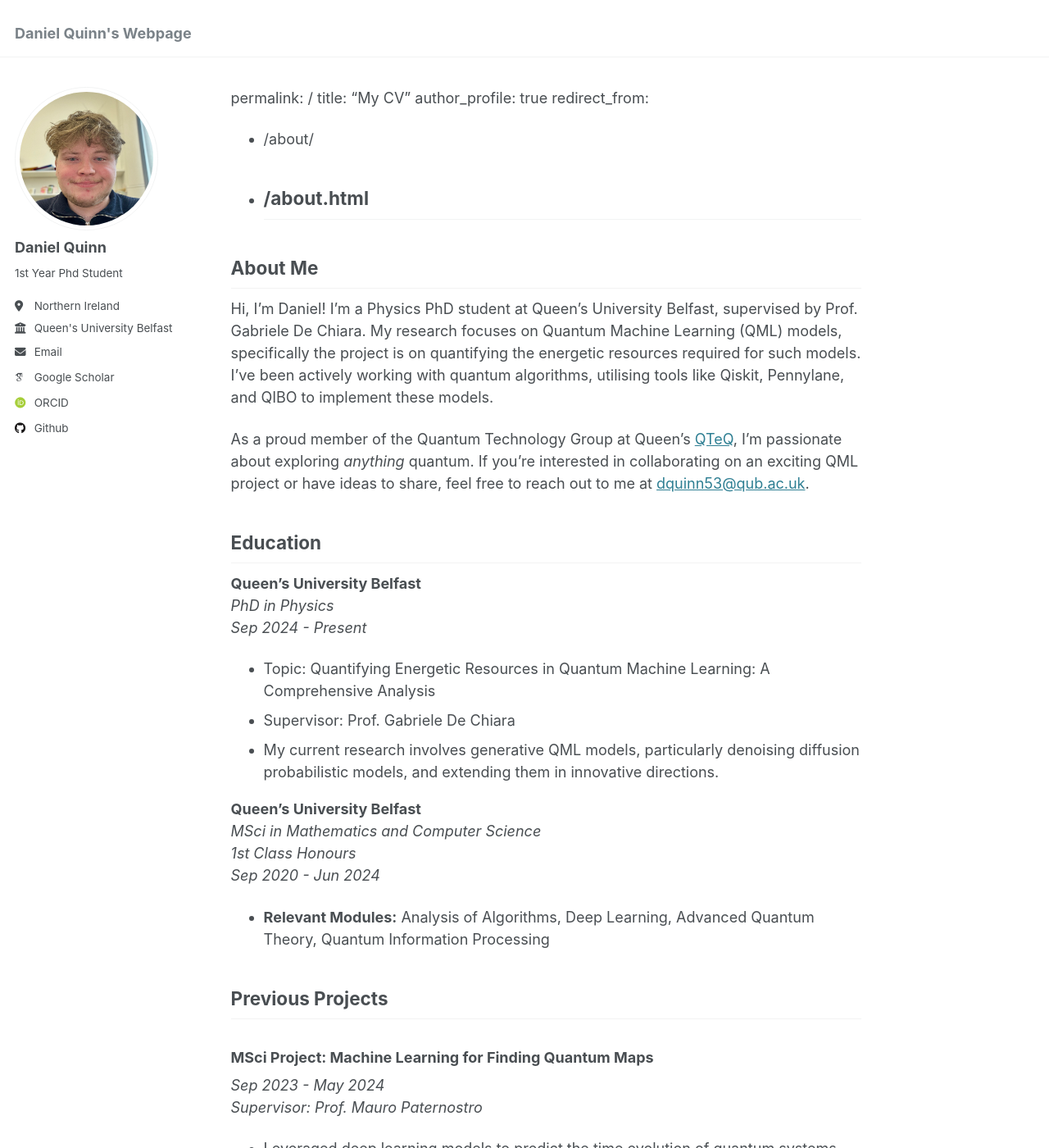
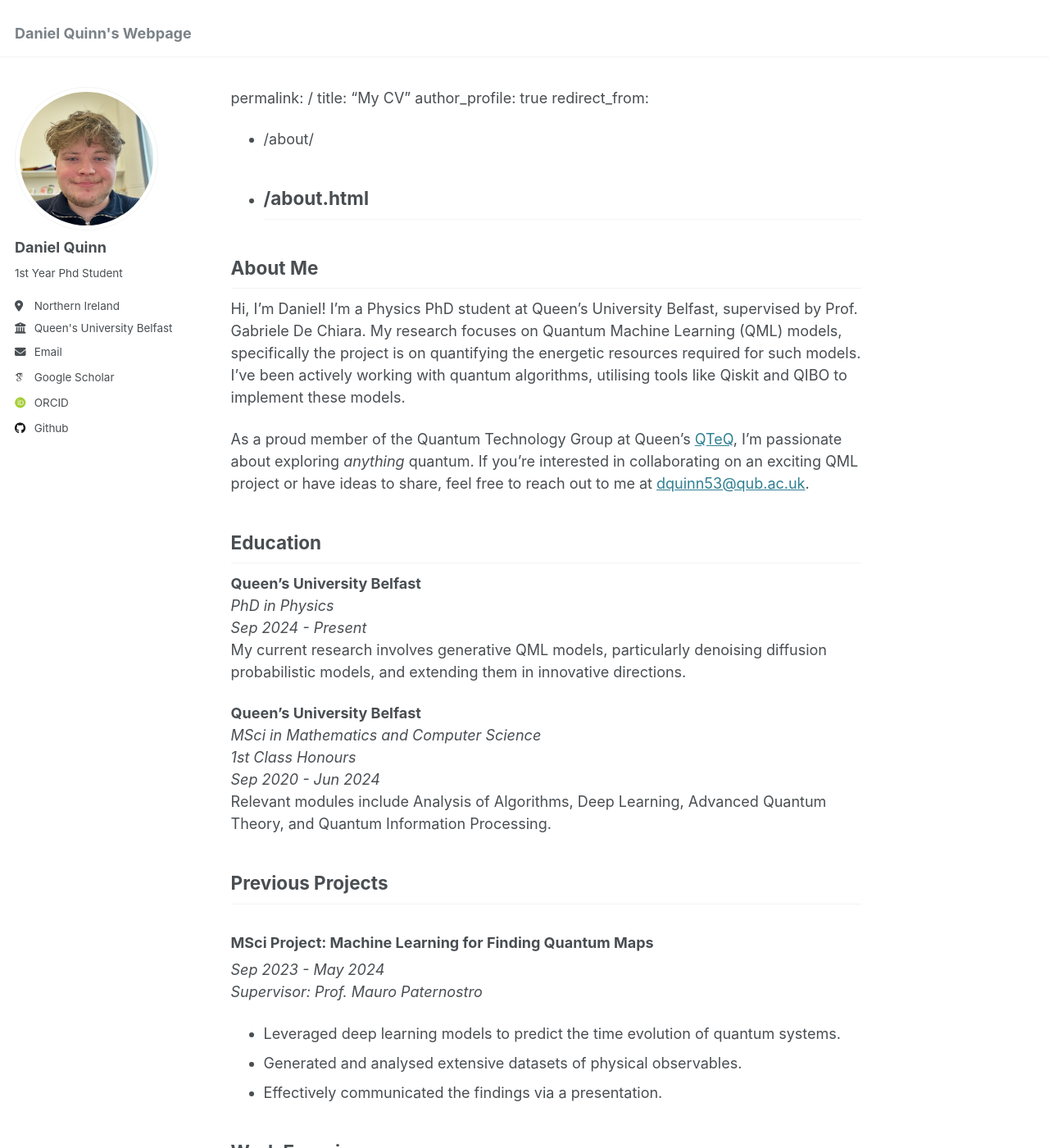
Before and after one commit to DanielQuinn53/DanielQuinn53.github.io, a Jekyll site: the page built from _pages/about.md, in a window 1280 px wide and 1400 px high. Shown: the whole window at 82% size. Built offline with Jekyll 4.4.1, drawn with Linux system fonts in a browser that asks for light colours; some web fonts are replaced; our own code applies the rules of GitHub Pages for plain Markdown files; some of the changed text lies outside the part shown.

Commit message:
Update about.md

```diff
--- a/_pages/about.md
+++ b/_pages/about.md
@@ -8,7 +8,7 @@ redirect_from:
 
 ## About Me
 
-Hi, I’m Daniel! I’m a Physics PhD student at Queen’s University Belfast, supervised by Prof. Gabriele De Chiara. My research focuses on Quantum Machine Learning (QML) models, specifically the project is on quantifying the energetic resources required for such models. I’ve been actively working with quantum algorithms, utilising tools like Qiskit, Pennylane, and QIBO to implement these models.
+Hi, I’m Daniel! I’m a Physics PhD student at Queen’s University Belfast, supervised by Prof. Gabriele De Chiara. My research focuses on Quantum Machine Learning (QML) models, specifically the project is on quantifying the energetic resources required for such models. I’ve been actively working with quantum algorithms, utilising tools like Qiskit and QIBO to implement these models.
 
 As a proud member of the Quantum Technology Group at Queen’s [QTeQ](https://blogs.qub.ac.uk/qteq/), I’m passionate about exploring *anything* quantum. If you’re interested in collaborating on an exciting QML project or have ideas to share, feel free to reach out to me at [dquinn53@qub.ac.uk](mailto:dquinn53@qub.ac.uk).
 
@@ -17,16 +17,13 @@ As a proud member of the Quantum Technology Group at Queen’s [QTeQ](https://bl
 **Queen's University Belfast**
 *PhD in Physics*
 *Sep 2024 - Present*
-- Topic: Quantifying Energetic Resources in Quantum Machine Learning: A Comprehensive Analysis
-- Supervisor: Prof. Gabriele De Chiara
-- My current research involves generative QML models, particularly denoising diffusion probabilistic models, and extending them in innovative directions.
+My current research involves generative QML models, particularly denoising diffusion probabilistic models, and extending them in innovative directions.
 
 **Queen's University Belfast**
 *MSci in Mathematics and Computer Science*
 *1st Class Honours*
 *Sep 2020 - Jun 2024*
-
-- **Relevant Modules:** Analysis of Algorithms, Deep Learning, Advanced Quantum Theory, Quantum Information Processing
+Relevant modules include Analysis of Algorithms, Deep Learning, Advanced Quantum Theory, and Quantum Information Processing.
 
 ## Previous Projects
 
```
Also changed, not shown: other parts of _pages/about.md (+1 -1 lines).
